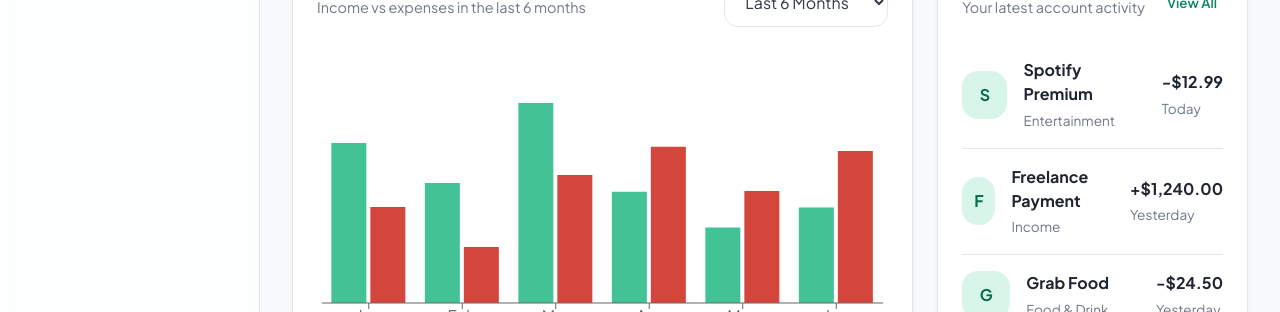
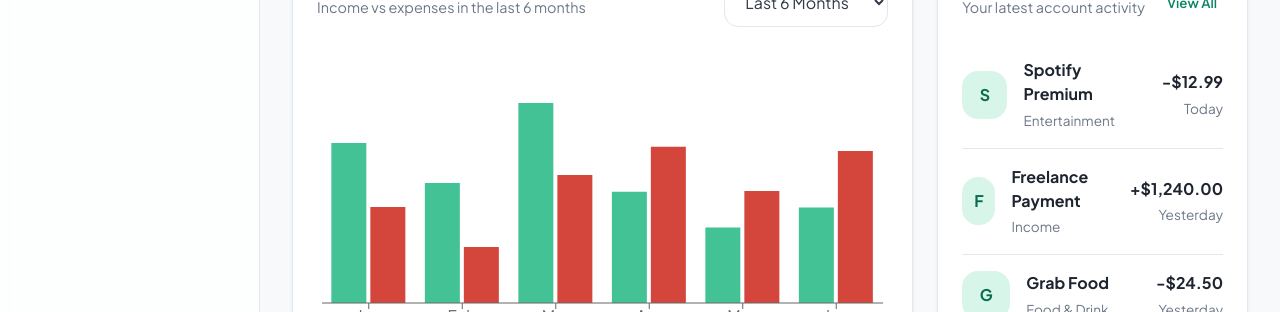
Before and after one commit to Th0ngpv/Capstone-Static-Frontend, a React (Vite) app: page /dashboard in a window 1280 px wide. Shown: the part 488-800 px from the top of the page. Built offline with nearby package versions, Linux system fonts and the light colour scheme.

Commit message:
fix (style): fix alignment issue in transaction tab

```diff
--- a/src/pages/dashboard/DashboardPage.css
+++ b/src/pages/dashboard/DashboardPage.css
@@ -262,6 +262,9 @@
   align-items: center;
   gap: 1rem;
 }
+.dashboard-transaction-item__right {
+  text-align: right;
+}
 
 .dashboard-transaction-avatar {
   display: flex;
```
